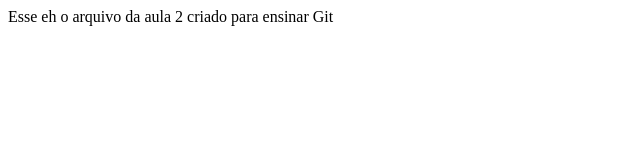
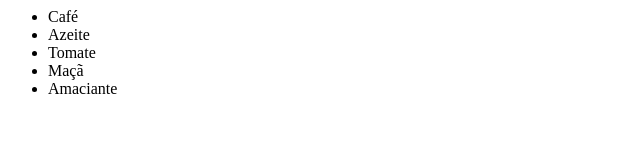
Before and after one commit to ThalesAvila/meu-primeiro-repo-github-68870, a plain HTML site: page index.html in a window 1280 px wide. Shown: the whole page, without its empty margins (0-640 px from the left). Drawn offline with Linux system fonts and the light colour scheme.

Commit message:
primeira lista de compras

```diff
--- a/index.html
+++ b/index.html
@@ -1,8 +1,14 @@
 <html>
     <head>
-        <title>Aula 2 com Git</title>
+        <title>Lista de compras</title>
     </head>
     <body>
-        Esse eh o arquivo da aula 2 criado para ensinar Git
+        <ul>
+            <li>Café</li>
+            <li>Azeite</li>
+            <li>Tomate</li>
+            <li>Maçã</li>
+            <li>Amaciante</li>
+        </ul>
     </body>
 </html>
```
